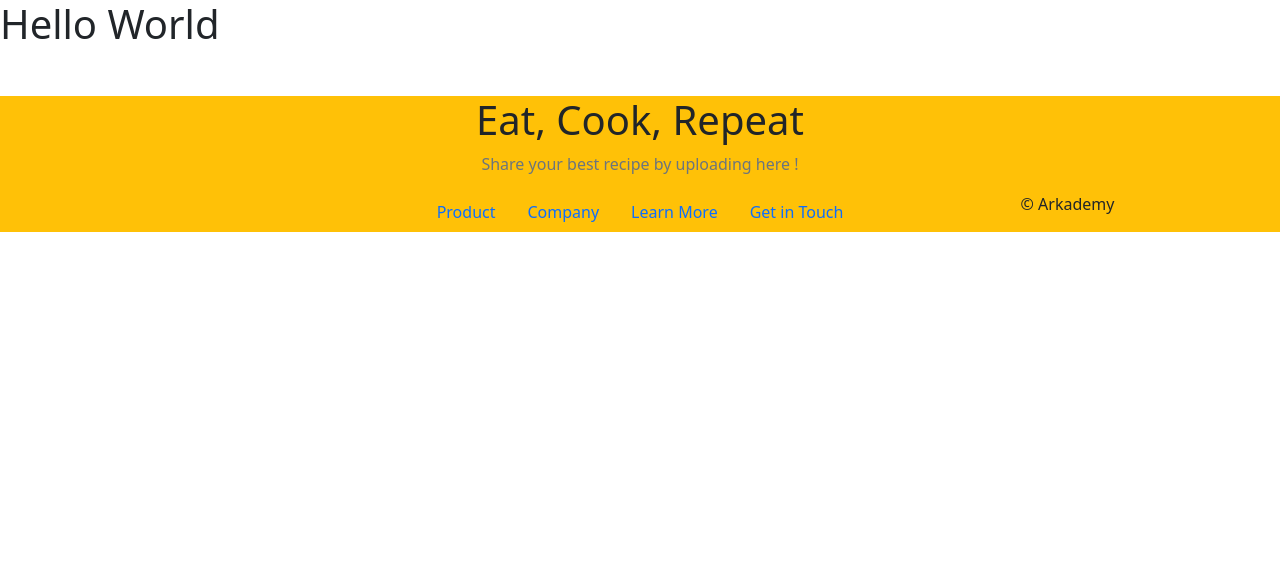
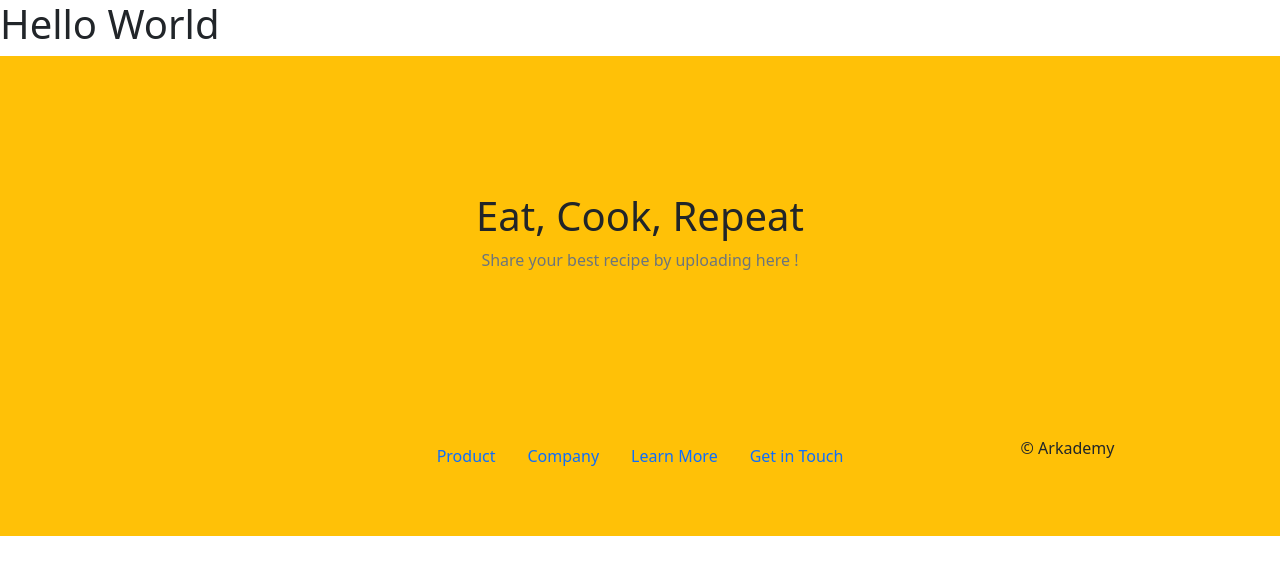
Before and after one commit to aldoBangun/react-food-paradise, a JavaScript app: page / in a window 1280 px wide. Shown: the top 574 px of the page. Built offline with nearby package versions, Linux system fonts and the light colour scheme; no server answers.

Commit message:
Add style.css

```diff
--- a/src/index.js
+++ b/src/index.js
@@ -1,5 +1,6 @@
 import ReactDOM from 'react-dom/client'
 import 'bootstrap/dist/css/bootstrap.min.css'
+import './style/style.css'
 import './config/axios'
 import App from './App'
 import { Provider } from 'react-redux'
--- /dev/null
+++ b/src/style/style.css
@@ -0,0 +1,13 @@
+.flex-center {
+  display: flex;
+  align-items: center;
+  justify-content: center;
+}
+
+.h-footer-sm {
+  height: 10rem;
+}
+
+.h-footer-lg {
+  height: 20rem;
+}
```
